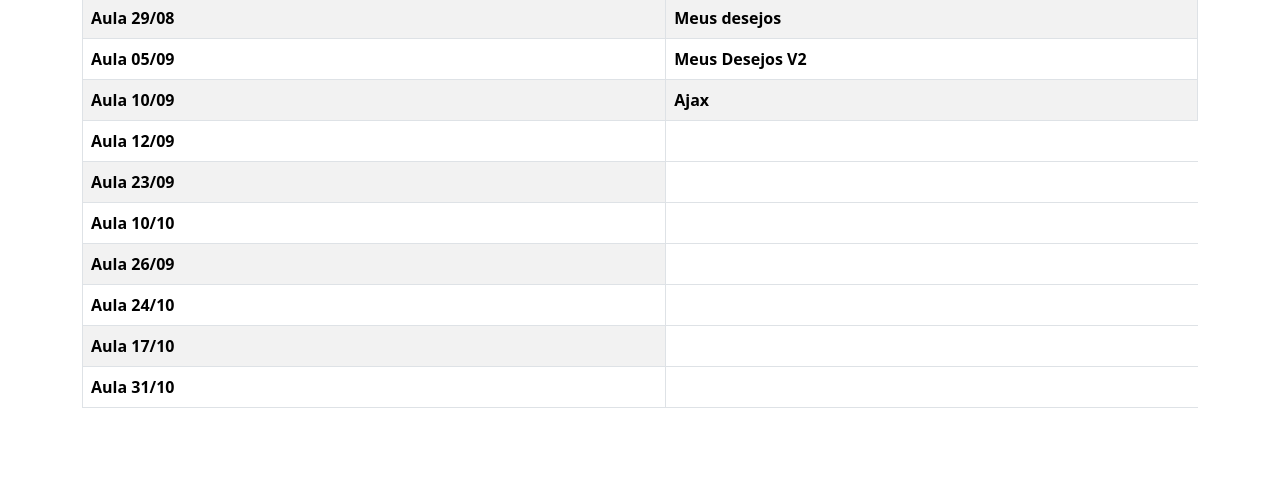
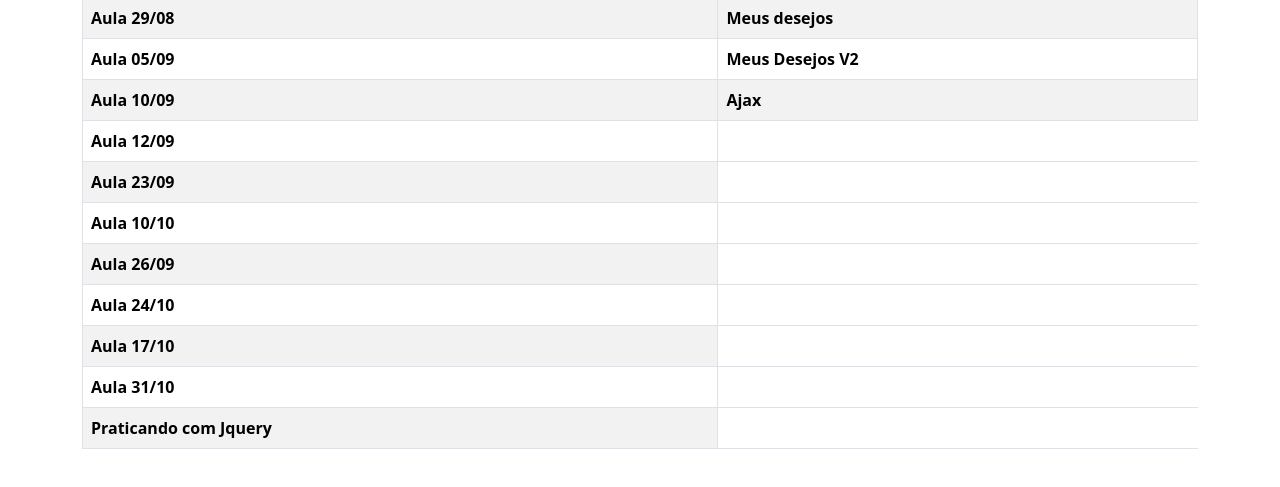
Before and after one commit to MaryBrachini/Desenvolvimento-Web, a plain HTML site: page index.html in a window 1280 px wide. Shown: the part 101-588 px from the top of the page. Drawn offline with nearby package versions, Linux system fonts and the light colour scheme.

Commit message:
Update index.html

```diff
--- a/index.html
+++ b/index.html
@@ -74,6 +74,10 @@
                 <th><a href="Aula31_10/P1.html">Aula 31/10</a></th>
             </tr>
 
+            <tr>
+                <th><a href="PraticandoJquery/P1.html">Praticando com Jquery</a></th>
+            </tr>
+
         </tbody>
 </body>
 
```
